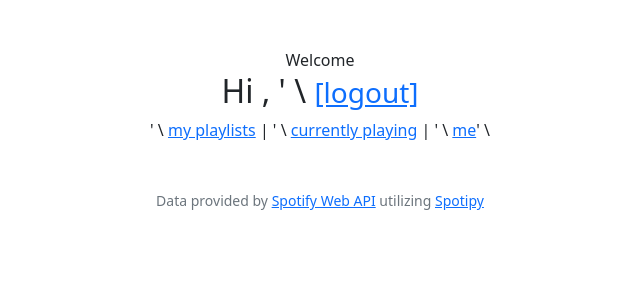
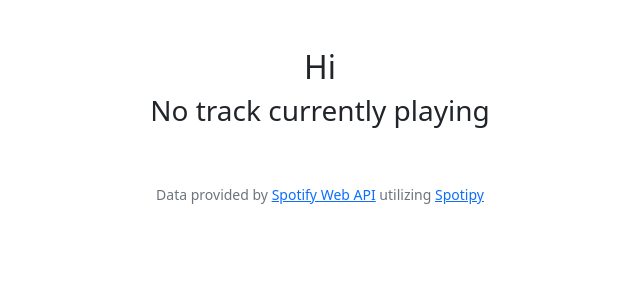
Before and after one commit to duckyfuz/CS50-F, a Flask app: template templates/index.html in a window 1280 px wide. Shown: the part 74-374 px from the top of the page, without its empty margins (320-960 px from the left). Run offline with Flask 2, Linux system fonts and the light colour scheme; the template is opened without the code that fills it, so the values that code supplies are empty; parts of the project's set-up code (start-up, migrations or seed data) failed here and were passed over.

Commit message:
Added Now Playing to index

```diff
--- a/app.py
+++ b/app.py
@@ -37,7 +37,12 @@
 
     # Step 3. Signed in, display data
     spotify = spotipy.Spotify(auth_manager=auth_manager)
-    return render_template("index.html", logged=True, spotify=spotify)
+
+    # Retrive Currently Playing data
+    track = spotify.current_user_playing_track()
+    if not track is None:
+        return render_template("index.html", logged=True, spotify=spotify, track=track, playing=True)
+    return render_template("index.html", logged=True, spotify=spotify, track=track, playing=Fal)
 
 
 
@@ -85,20 +90,6 @@
         return redirect("/playlists")
 
 
-@app.route('/currently_playing')
-def currently_playing():
-    cache_handler = spotipy.cache_handler.FlaskSessionCacheHandler(session)
-    auth_manager = spotipy.oauth2.SpotifyOAuth(cache_handler=cache_handler)
-    if not auth_manager.validate_token(cache_handler.get_cached_token()):
-        return redirect('/')
-
-    spotify = spotipy.Spotify(auth_manager=auth_manager)
-    track = spotify.current_user_playing_track()
-    if not track is None:
-        return track
-    return "No track currently playing."
-
-
 @app.route('/current_user')
 def current_user():
     cache_handler = spotipy.cache_handler.FlaskSessionCacheHandler(session)
--- a/templates/index.html
+++ b/templates/index.html
@@ -5,10 +5,17 @@
 {% endblock %}
 
 {% block main %}
-    Welcome
-    <h2>Hi {{  spotify.me()["display_name"]  }}, ' \
-    <small><a href="/logout">[logout]<a/></small></h2>' \
-    <a href="/playlists">my playlists</a> | ' \
-    <a href="/currently_playing">currently playing</a> | ' \
-    <a href="/current_user">me</a>' \
+
+    <h2>Hi {{  spotify.me()["display_name"]  }}</h2>
+    {% if playing == True %}
+        <div style='vertical-align:middle; display:inline-block;'>
+            <h3>Currently Playing: {{  track['item']["name"]  }}
+            <img src="{{ track['item']["album"]['images'][2]["url"]  }}" alt="Album Art"></h3>
+        </div>
+    {% else %}
+        <div style='vertical-align:middle; display:inline-block;'>
+            <h3>No track currently playing</h3>
+        </div>
+    {% endif %}
+
 {% endblock %}
--- a/templates/layout.html
+++ b/templates/layout.html
@@ -38,14 +38,14 @@
                                 <a class="nav-link" aria-current="page" href="/playlists">Playlists</a>
                             </li>
                             <li class="nav-item">
-                                <a class="nav-link" href="#">Link</a>
+                                <a class="nav-link" href="/currently_playing">Currently Playing</a>
                             </li>
                             <li class="nav-item dropdown">
                                 <a class="nav-link dropdown-toggle" href="#" role="button" data-bs-toggle="dropdown" aria-expanded="false">
                                 Dropdown
                                 </a>
                                 <ul class="dropdown-menu">
-                                <li><a class="dropdown-item" href="#">Action</a></li>
+                                <li><a class="dropdown-item" href="/current_user">Me</a></li>
                                 <li><a class="dropdown-item" href="#">Another action</a></li>
                                 <li><hr class="dropdown-divider"></li>
                                 <li><a class="dropdown-item" href="#">Something else here</a></li>
```
